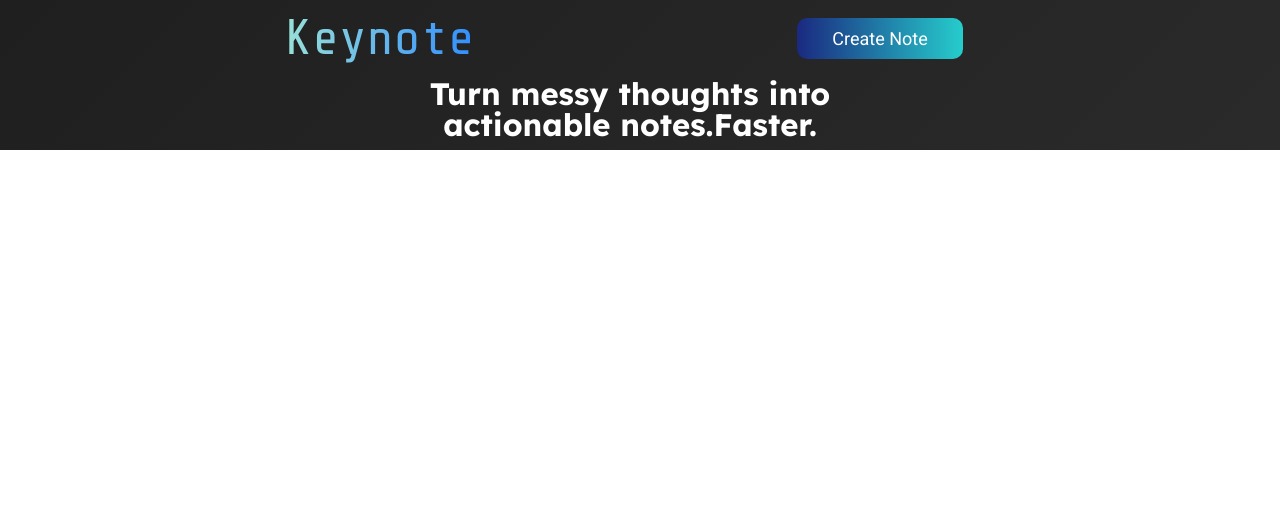
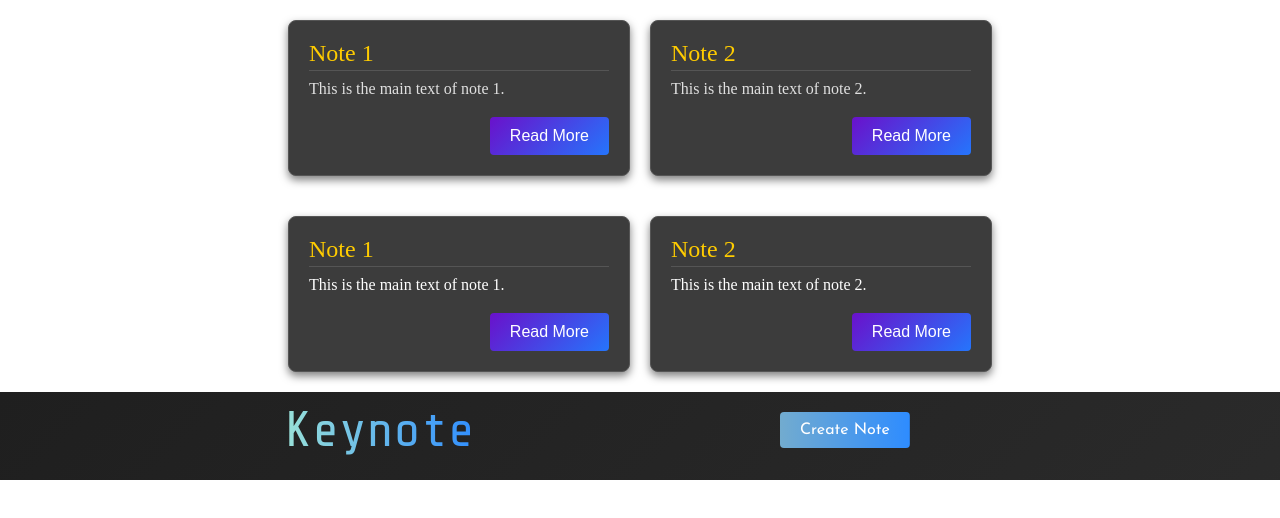
Before and after one commit to Vahe-Sevachyan/keynote, a Vue app: page / in a window 1280 px wide. Shown: the top 518 px of the page. Built offline with nearby package versions, Linux system fonts and the light colour scheme.

Commit message:
updated button styles on modal and in nav

```diff
--- a/src/App.vue
+++ b/src/App.vue
@@ -13,6 +13,8 @@
       :modifiedNote="selectedNote.text"
       :modifiedTitle="selectedNote.title"
     />
+    <Test />
+    <Test2 />
     <div class="container">
       <div class="nav-section">
         <h1 class="header">Keynote</h1>
@@ -24,7 +26,7 @@
       </div>
 
       <p class="punch-line-text">
-        Turn messy thoughts into actionable notes.Faster.
+        <!-- Turn messy thoughts into actionable notes.Faster. -->
       </p>
       <div class="card-wrapper">
         <NoteCard
@@ -47,6 +49,8 @@ import Modal from "./components/Modal.vue";
 import NoteCard from "./components/NoteCard.vue";
 import EditModal from "./components/EditModal.vue";
 import CreateNoteBtn from "./components/CreateNoteBtn.vue";
+import Test from "./components/Test.vue";
+import Test2 from "./components/Test2.vue";
 const showModal = ref(false);
 const notes = ref([]);
 const selectedNote = ref(null);
--- a/src/components/CreateNoteBtn.vue
+++ b/src/components/CreateNoteBtn.vue
@@ -11,12 +11,12 @@ function toggleModal() {
 }
 </script>
 <style scoped>
-button {
-  background-image: linear-gradient(
+/* button {
+
+  background: linear-gradient(
     to right,
-    #1a2980 0%,
-    #26d0ce 51%,
-    #1a2980 100%
+    hsl(173, 68%, 45%),
+    hsl(213, 100%, 59%)
   );
   font-family: "Roboto", sans-serif;
   font-weight: 400;
@@ -25,22 +25,48 @@ button {
   margin: 10px;
   padding: 10px 35px;
   text-align: center;
-  /* text-transform: uppercase; */
+
   transition: 0.5s;
   background-size: 200% auto;
   color: white;
-  /* box-shadow: 0 0 0px; */
+
   border-radius: 10px;
   display: block;
-  margin: auto;
-  /* margin: 5px; */
-  /* margin: 5px 0 5px 0; */
+  margin: auto; */
+/* background-image: linear-gradient(
+    to right,
+    #1a2980 0%,
+    #26d0ce 51%,
+    #1a2980 100%
+  ); */
+/* box-shadow: 0 0 0px; */
+/* margin: 5px; */
+/* margin: 5px 0 5px 0; */
+/* text-transform: uppercase;
+}*/
+
+button {
+  align-self: flex-end;
+  background: linear-gradient(
+    to right,
+    hsl(203, 49%, 63%),
+    hsl(213, 100%, 59%)
+  );
+  border: none;
+  border-radius: 4px;
+  color: #fff;
+  cursor: pointer;
+  font-family: "Josefin Sans", sans-serif;
+  font-size: 1em;
+  padding: 10px 20px;
+  background-position: right center; /* change the direction of the change here */
+  text-decoration: none;
+  /* transition: background 0.5s ease, transform 0.3s ease; */
+  transition: 0.5s;
 }
 
 button:hover {
-  background-position: right center; /* change the direction of the change here */
-  color: #fff;
-  text-decoration: none;
-  cursor: pointer;
+  background-position: right center;
+  /* transform: scale(1.1); */
 }
 </style>
--- a/src/components/Modal.vue
+++ b/src/components/Modal.vue
@@ -207,9 +207,13 @@ function getBtnColor() {
   height: 100%; */
 }
 .modal {
+  background: #3c3c3c;
+  border: 1px solid #555;
+  border-radius: 8px;
+  box-shadow: 0 4px 8px rgba(0, 0, 0, 0.5);
   width: 450px;
-  background-color: #ffffff;
-  border-radius: 10px;
+  /* background-color: #ffffff; */
+  /* border-radius: 10px; */
   padding: 30px;
   /* position: relative; */
   display: flex;
@@ -228,9 +232,16 @@ function getBtnColor() {
   margin-top: -15px;
   margin-bottom: 15px;
   text-align: center;
-  font-family: "Nunito", Verdana, sans-serif;
-  font-size: 25px;
-  font-weight: bold;
+  font-family: "Share Tech Mono", monospace;
+  font-size: 2.3rem;
+  /* color: linear-gradient(to right, hsl(170, 56%, 75%), hsl(213, 100%, 59%)); */
+  background: linear-gradient(
+    to right,
+    hsl(170, 56%, 75%),
+    hsl(213, 100%, 59%)
+  );
+  -webkit-background-clip: text;
+  -webkit-text-fill-color: transparent;
 }
 .title-input:focus {
   outline: none;
@@ -251,11 +262,13 @@ function getBtnColor() {
   margin-top: 15px;
   padding: 15px 45px;
   text-align: center;
-  text-transform: uppercase;
+  /* text-transform: uppercase; */
+  font-family: "Josefin Sans", sans-serif;
   transition: 0.5s;
   background-size: 200% auto;
+  font-size: 1.2rem;
   color: white;
-  box-shadow: 0 0 20px #eee;
+  /* box-shadow: 0 0 20px #eee; */
   border-radius: 10px;
   border: none;
   display: block;
@@ -278,11 +291,14 @@ function getBtnColor() {
   margin-top: 15px;
   padding: 15px 45px;
   text-align: center;
-  text-transform: uppercase;
+  /* text-transform: uppercase; */
   transition: 0.5s;
   background-size: 200% auto;
+  font-family: "Josefin Sans", sans-serif;
+  font-size: 1.2rem;
+  font-weight: 400;
   color: white;
-  box-shadow: 0 0 20px #eee;
+  /* box-shadow: 0 0 20px #eee; */
   border-radius: 10px;
   display: block;
 }
--- /dev/null
+++ b/src/components/Test.vue
@@ -0,0 +1,82 @@
+<template>
+  <div class="notes-app">
+    <div class="note-card" v-for="note in notes" :key="note.id">
+      <h2 class="note-title">{{ note.title }}</h2>
+      <p class="note-text">{{ note.text }}</p>
+      <button class="note-button">Read More</button>
+    </div>
+  </div>
+</template>
+
+<script>
+export default {
+  data() {
+    return {
+      notes: [
+        { id: 1, title: "Note 1", text: "This is the main text of note 1." },
+        { id: 2, title: "Note 2", text: "This is the main text of note 2." },
+        // Add more notes here
+      ],
+    };
+  },
+};
+</script>
+<style scoped>
+body {
+  background-color: #2e2e2e;
+  color: #ffffff;
+  font-family: Arial, sans-serif;
+}
+
+.notes-app {
+  display: flex;
+  flex-wrap: wrap;
+  gap: 20px;
+  justify-content: center;
+  padding: 20px;
+}
+
+.note-card {
+  background: #3c3c3c;
+  border: 1px solid #555;
+  border-radius: 8px;
+  box-shadow: 0 4px 8px rgba(0, 0, 0, 0.5);
+  padding: 20px;
+  width: 300px;
+  display: flex;
+  flex-direction: column;
+  color: #ffffff;
+}
+
+.note-title {
+  font-size: 1.5em;
+  margin-bottom: 10px;
+  color: #ffcc00;
+  border-bottom: 1px solid #555;
+  padding-bottom: 5px;
+}
+
+.note-text {
+  font-size: 1em;
+  margin-bottom: 20px;
+  white-space: pre-wrap;
+  color: #e0e0e0;
+}
+
+.note-button {
+  align-self: flex-end;
+  background: linear-gradient(135deg, #6a11cb, #2575fc);
+  border: none;
+  border-radius: 4px;
+  color: #fff;
+  cursor: pointer;
+  font-size: 1em;
+  padding: 10px 20px;
+  transition: background 0.5s ease, transform 0.3s ease;
+}
+
+.note-button:hover {
+  background: linear-gradient(135deg, #2575fc, #6a11cb);
+  transform: scale(1.05);
+}
+</style>
--- /dev/null
+++ b/src/components/Test1-1.vue
@@ -0,0 +1,69 @@
+<template>
+  <div class="notes-app">
+    <div class="note-card" v-for="note in notes" :key="note.id">
+      <h2 class="note-title">{{ note.title }}</h2>
+      <p class="note-text">{{ note.text }}</p>
+      <button class="note-button">Read More</button>
+    </div>
+  </div>
+</template>
+
+<script>
+export default {
+  data() {
+    return {
+      notes: [
+        { id: 1, title: "Note 1", text: "This is the main text of note 1." },
+        { id: 2, title: "Note 2", text: "This is the main text of note 2." },
+        // Add more notes here
+      ],
+    };
+  },
+};
+</script>
+<style scoped>
+.notes-app {
+  display: flex;
+  flex-wrap: wrap;
+  gap: 20px;
+  justify-content: center;
+  padding: 20px;
+}
+
+.note-card {
+  background: #fff;
+  border-radius: 8px;
+  box-shadow: 0 4px 8px rgba(0, 0, 0, 0.1);
+  padding: 20px;
+  width: 300px;
+  display: flex;
+  flex-direction: column;
+}
+
+.note-title {
+  font-size: 1.5em;
+  margin-bottom: 10px;
+}
+
+.note-text {
+  font-size: 1em;
+  margin-bottom: 20px;
+  white-space: pre-wrap;
+}
+
+.note-button {
+  align-self: flex-end;
+  background: linear-gradient(135deg, #6a11cb, #2575fc);
+  border: none;
+  border-radius: 4px;
+  color: #fff;
+  cursor: pointer;
+  font-size: 1em;
+  padding: 10px 20px;
+  transition: background 0.3s ease;
+}
+
+.note-button:hover {
+  background: linear-gradient(135deg, #2575fc, #6a11cb);
+}
+</style>
--- /dev/null
+++ b/src/components/Test2.vue
@@ -0,0 +1,80 @@
+<template>
+  <div class="notes-app">
+    <div class="note-card" v-for="note in notes" :key="note.id">
+      <h2 class="note-title">{{ note.title }}</h2>
+      <p class="note-text">{{ note.text }}</p>
+      <button class="note-button">Read More</button>
+    </div>
+  </div>
+</template>
+
+<script>
+export default {
+  data() {
+    return {
+      notes: [
+        { id: 1, title: "Note 1", text: "This is the main text of note 1." },
+        { id: 2, title: "Note 2", text: "This is the main text of note 2." },
+        // Add more notes here
+      ],
+    };
+  },
+};
+</script>
+<style scoped>
+body {
+  background-color: #2e2e2e;
+  color: #ffffff;
+  font-family: Arial, sans-serif;
+}
+
+.notes-app {
+  display: flex;
+  flex-wrap: wrap;
+  gap: 20px;
+  justify-content: center;
+  padding: 20px;
+}
+
+.note-card {
+  background: #3c3c3c;
+  border: 1px solid #555;
+  border-radius: 8px;
+  box-shadow: 0 4px 8px rgba(0, 0, 0, 0.5);
+  padding: 20px;
+  width: 300px;
+  display: flex;
+  flex-direction: column;
+  color: #ffffff;
+}
+
+.note-title {
+  font-size: 1.5em;
+  margin-bottom: 10px;
+  color: #ffcc00;
+  border-bottom: 1px solid #555;
+  padding-bottom: 5px;
+}
+
+.note-text {
+  font-size: 1em;
+  margin-bottom: 20px;
+  white-space: pre-wrap;
+}
+
+.note-button {
+  align-self: flex-end;
+  background: linear-gradient(135deg, #6a11cb, #2575fc);
+  border: none;
+  border-radius: 4px;
+  color: #fff;
+  cursor: pointer;
+  font-size: 1em;
+  padding: 10px 20px;
+  transition: background 0.3s ease;
+}
+
+.note-button:hover {
+  background: linear-gradient(135deg, #2575fc, #6a11cb);
+}
+</style>
--- a/src/style.css
+++ b/src/style.css
@@ -1,6 +1,6 @@
 @import url("https://fonts.googleapis.com/css2?family=Share+Tech+Mono&display=swap");
 @import url("https://fonts.googleapis.com/css2?family=Lexend:wght@100..900&family=Share+Tech+Mono&display=swap");
-
+@import url("https://fonts.googleapis.com/css2?family=Josefin+Sans:ital,wght@0,100..700;1,100..700&display=swap");
 @import url("https://fonts.googleapis.com/css2?family=Lexend:wght@100..900&family=Roboto:ital,wght@0,100;0,300;0,400;0,500;0,700;0,900;1,100;1,300;1,400;1,500;1,700;1,900&family=Share+Tech+Mono&display=swap");
 
 /* CSS Reset */
```
